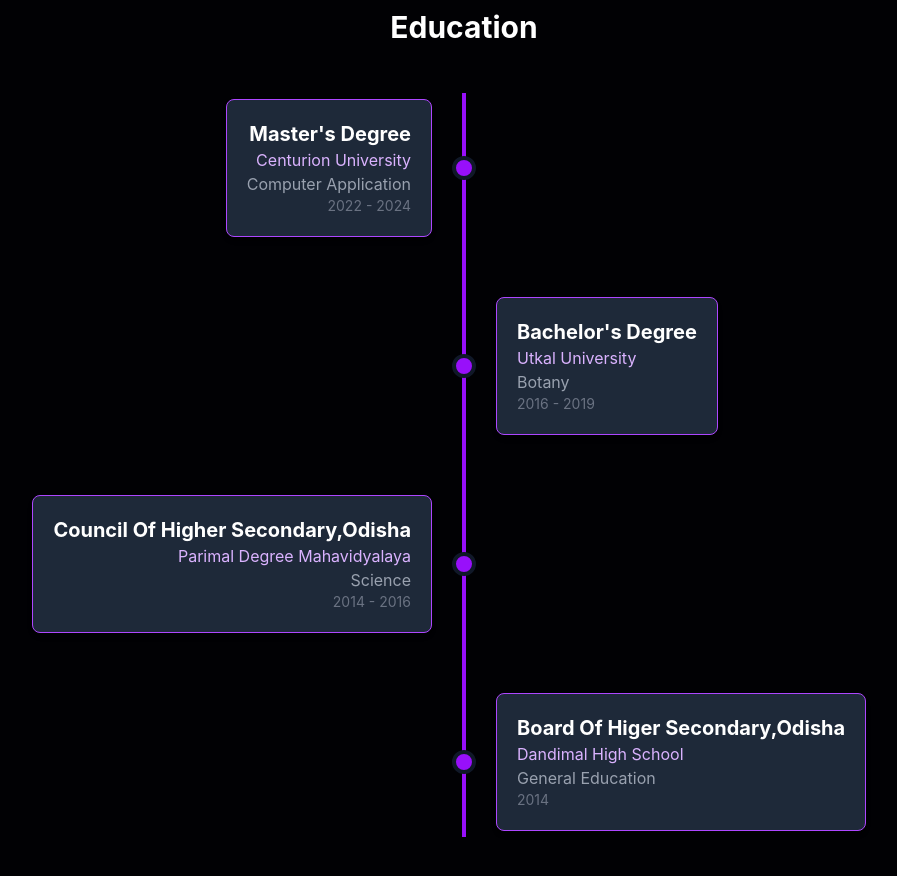
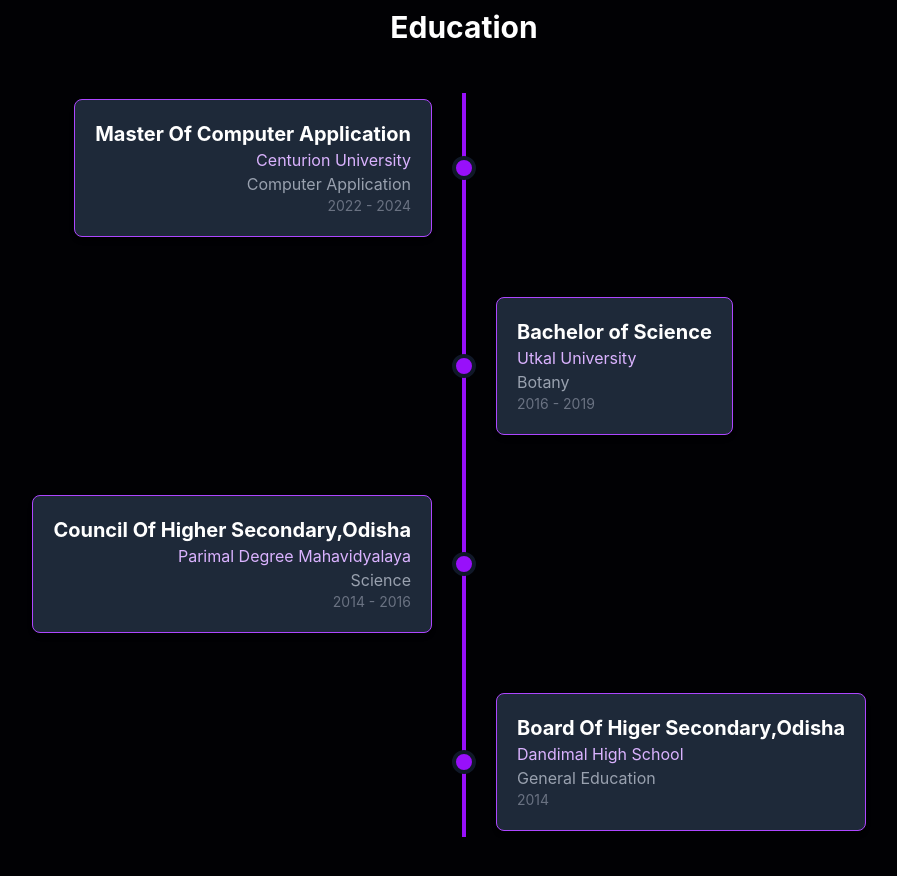
Before and after one commit to SuvamSarangi/suvam_portfolio, a React (Vite) app: page / in a window 1280 px wide. Shown: the part 5280-6156 px from the top of the page, without its empty margins (176-1073 px from the left). Built offline with nearby package versions, Linux system fonts and the light colour scheme.

Commit message:
add logo in two education object

```diff
--- a/src/pages/EducationPage/education.js
+++ b/src/pages/EducationPage/education.js
@@ -1,23 +1,28 @@
+
  export const educationData = [
   {
-    title: "Master's Degree",
+    image:"fas fa-user-graduate" ,
+    title: "Master Of Computer Application",
     institution: "Centurion University",
     field: "Computer Application",
     year: "2022 - 2024",
   },
   {
-    title: "Bachelor's Degree",
+    image:"fas fa-chart-line",
+    title: "Bachelor of Science",
     institution: "Utkal University",
     field: "Botany",
     year: "2016 - 2019",
   },
   {
+    image:"fas fa-book-open",
     title: "Council Of Higher Secondary,Odisha",
     institution: "Parimal Degree Mahavidyalaya",
     field: "Science",
     year: "2014 - 2016",
   },
   {
+    image:"fa-solid fa-certificate",
     title: "Board Of Higer Secondary,Odisha",
     institution: "Dandimal High School",
     field: "General Education",
```
